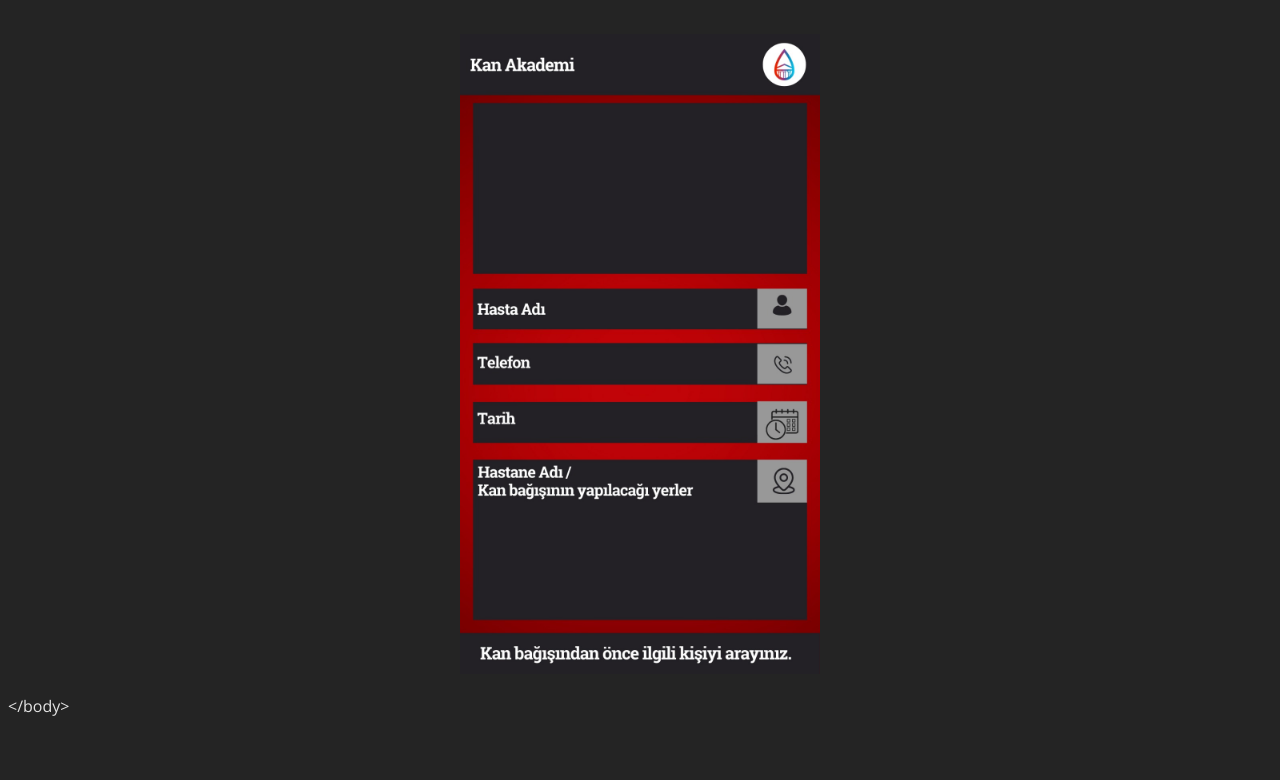
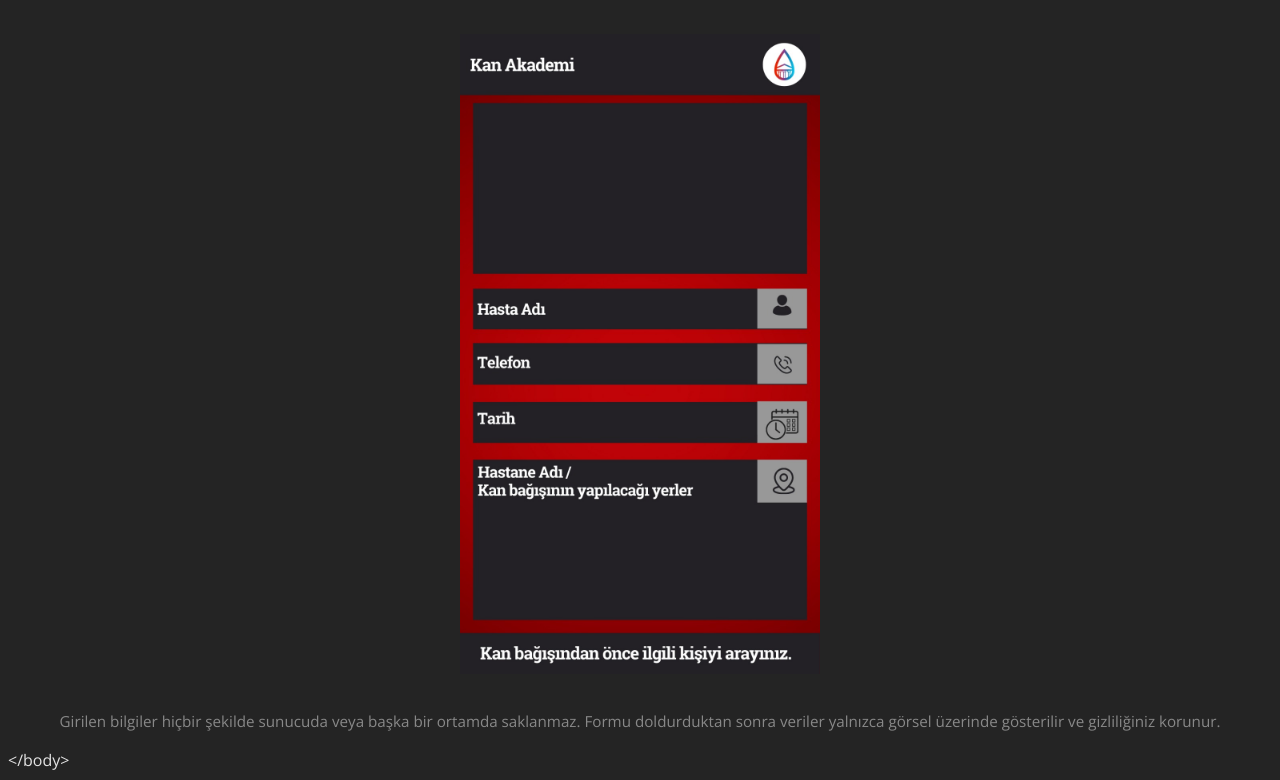
Before and after one commit to sertunc/kan-akademi-ilan-formu, a React (Vite) app: page / in a window 1280 px wide. Shown: the part 661-1441 px from the top of the page. Before the commit the page ends 1387 px from the top, so only its background shows below. Built offline with nearby package versions, Linux system fonts and the light colour scheme.

Commit message:
add LegalNotice component to display privacy information

```diff
--- a/src/App.tsx
+++ b/src/App.tsx
@@ -1,13 +1,15 @@
 import PageHeader from "./components/PageHeader";
 import BloodDonationForm from "./components/BloodDonationForm";
+import LegalNotice from "./components/LegalNotice";
 
 function App() {
   return (
     <>
       <PageHeader />
       <BloodDonationForm />
+      <LegalNotice />
     </>
-  )
+  );
 }
 
-export default App
+export default App;
--- /dev/null
+++ b/src/components/LegalNotice.tsx
@@ -0,0 +1,20 @@
+function LegalNotice() {
+  return (
+    <div
+      style={{
+        marginTop: "1rem",
+        textAlign: "center",
+        fontSize: "0.95rem",
+        color: "#888",
+      }}
+    >
+      <p>
+        Girilen bilgiler hiçbir şekilde sunucuda veya başka bir ortamda
+        saklanmaz. Formu doldurduktan sonra veriler yalnızca görsel üzerinde
+        gösterilir ve gizliliğiniz korunur.
+      </p>
+    </div>
+  );
+}
+
+export default LegalNotice;
```
